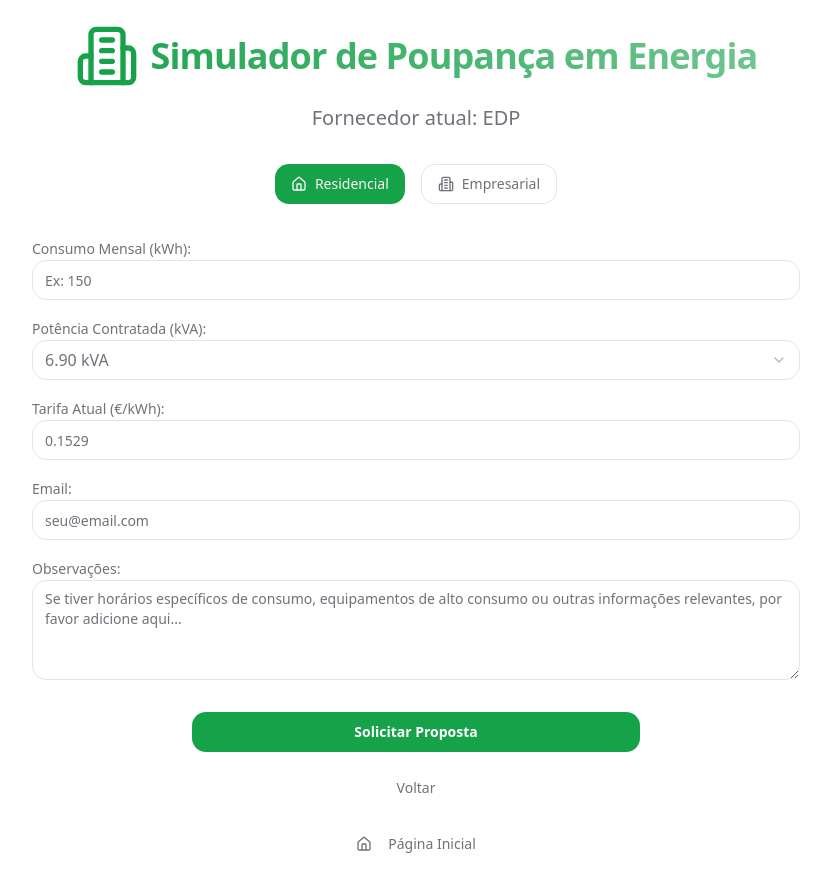
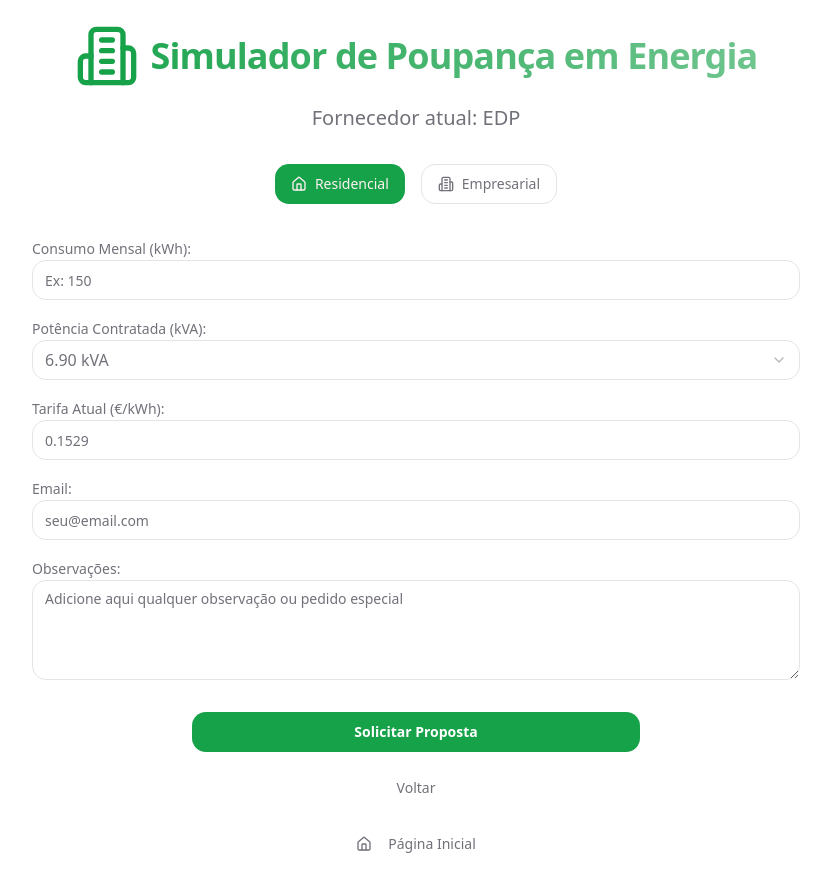
Before and after one commit to lpjardim/solar-telecom-calculator, a React (Vite) app: page /energy/calculator/1 in a window 1280 px wide. Shown: the whole page, without its empty margins (224-1055 px from the left). Built offline with nearby package versions, Linux system fonts and the light colour scheme.

Commit message:
Add observation field
Added a field to the energy calculator form to allow users to add any observations or special requests.

```diff
--- a/src/pages/EnergyCalculator.tsx
+++ b/src/pages/EnergyCalculator.tsx
@@ -133,7 +133,7 @@ const EnergyCalculator = () => {
             <Label htmlFor="observations">Observações:</Label>
             <Textarea
               id="observations"
-              placeholder="Se tiver horários específicos de consumo, equipamentos de alto consumo ou outras informações relevantes, por favor adicione aqui..."
+              placeholder="Adicione aqui qualquer observação ou pedido especial"
               value={observations}
               onChange={(e) => setObservations(e.target.value)}
               className="min-h-[100px]"
```
